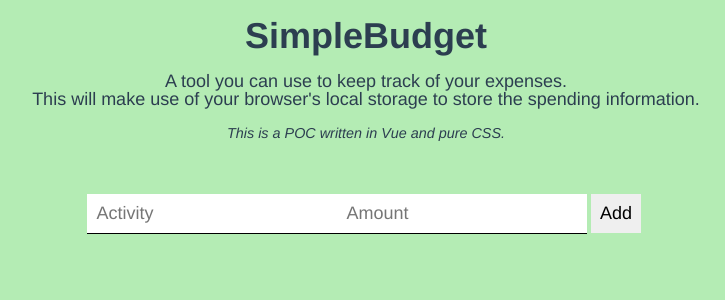
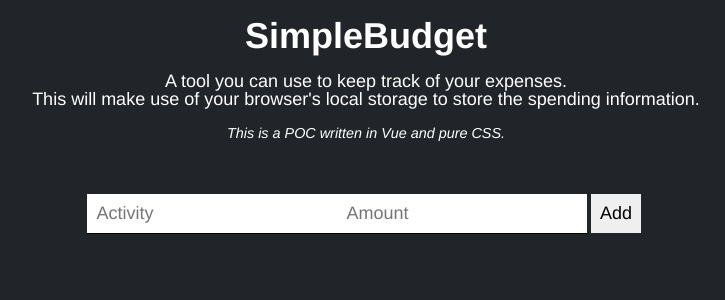
Before and after one commit to kraiyons/vue-spending-tracker, a Vue app: page / in a window 1280 px wide. Shown: the top 300 px of the page, without its empty margins (274-999 px from the left). Built offline with nearby package versions, Linux system fonts and the light colour scheme.

Commit message:
Change color

```diff
--- a/src/App.vue
+++ b/src/App.vue
@@ -154,8 +154,8 @@ body {
   -webkit-font-smoothing: antialiased;
   -moz-osx-font-smoothing: grayscale;
   text-align: center;
-  color: #2c3e50;
-  background-color: #b4ecb4;
+  color: #fff;
+  background-color: #212529;
   min-height: 100%;
   width: 100%;
 }
@@ -189,7 +189,7 @@ button:hover {
   flex-direction: column;
   justify-content: center;
   align-items: center;
-  background-color: #fff;
+  background-color: #2a2e32;
   border-radius: 1rem;
   padding: 0 1rem;
   max-width: 500px;
@@ -205,12 +205,12 @@ button:hover {
   padding: 1rem;
 
   width: 100%;
-  border-bottom: 1px solid #eee;
+  border-bottom: 1px solid #000;
   transition: border 200ms ease-in;
 }
 .activity__item:hover {
-  background-color: #f0fff0;
-  border-color: #00ff00;
+  background-color: #111;
+  border-color: #fff;
   border-width: 2px;
 }
 
```
